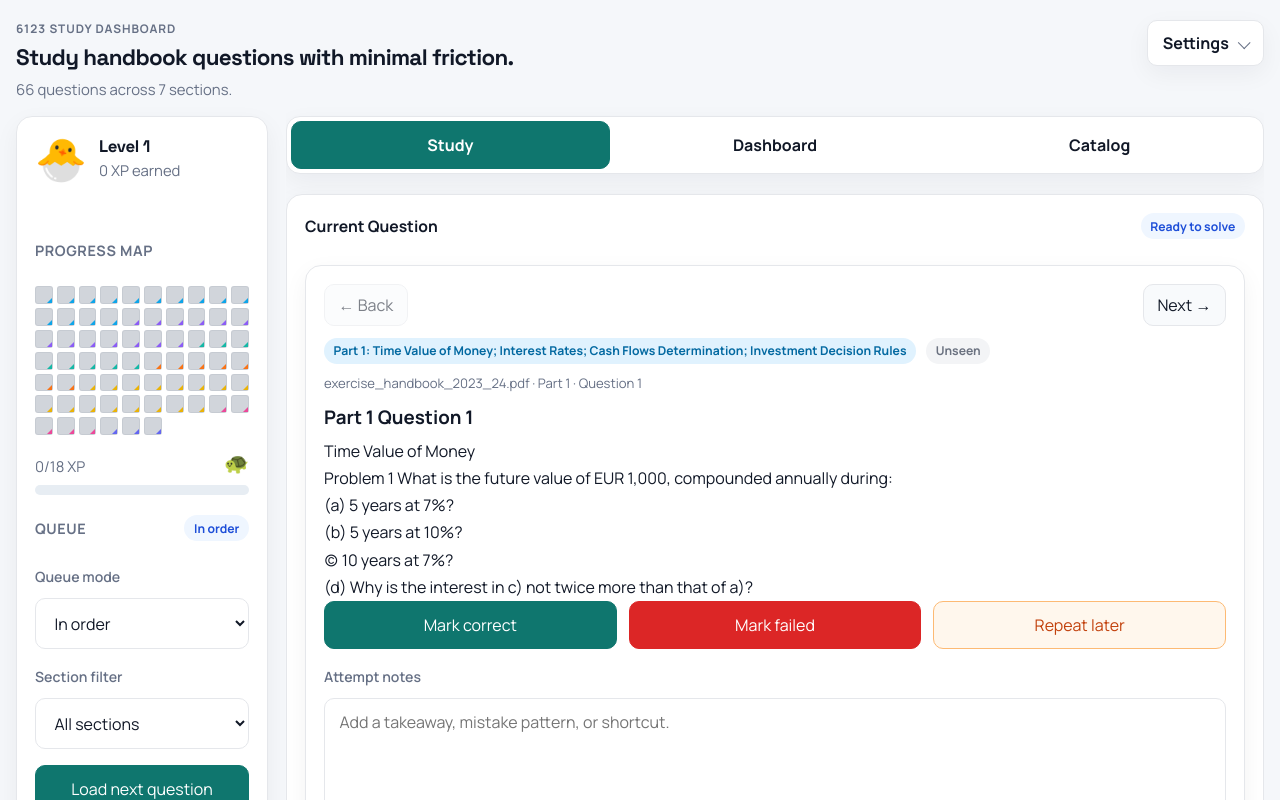
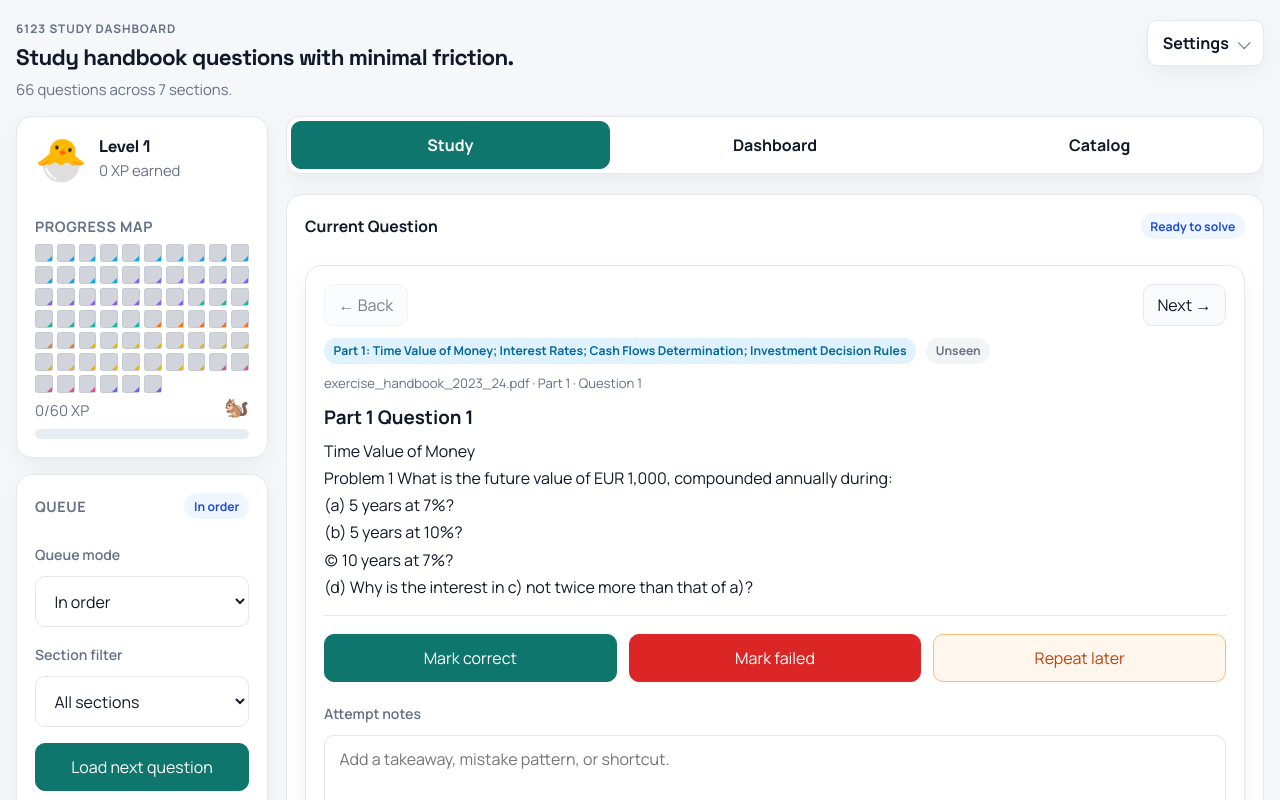
Before and after one commit to erik-gunnarsson/6123-study-dashboard, a website with bundled scripts: page index.html in a window 1280 px wide. Both pictures are taken after typing "Sample" into the empty fields and a click on the button "Start studying". Shown: the top 800 px of the page. Built offline with nearby package versions, Linux system fonts and the light colour scheme.

Commit message:
update UX

```diff
--- a/index.html
+++ b/index.html
@@ -91,7 +91,7 @@
 
       <main class="app-grid">
         <div class="sidebar-column">
-          <aside class="panel stack sidebar-panel">
+          <aside class="panel progression-card">
             <section id="progression-panel" class="progression-panel" aria-label="XP progression">
               <div class="progression-header">
                 <div class="progression-level">
@@ -106,7 +106,7 @@
             </section>
 
             <section class="sidebar-status">
-              <div class="section-heading sidebar-heading">
+              <div class="section-heading sidebar-heading compact-heading">
                 <h2>Progress map</h2>
               </div>
               <div id="sidebar-question-matrix" class="question-matrix question-matrix-compact" aria-label="Compact question outcome matrix"></div>
@@ -120,7 +120,9 @@
                 </div>
               </div>
             </section>
+          </aside>
 
+          <aside class="panel stack sidebar-panel">
             <section>
               <div class="section-heading sidebar-heading">
                 <h2>Queue</h2>
@@ -213,6 +215,7 @@
               </section>
 
               <form id="attempt-form" class="attempt-form">
+                <div class="question-action-divider" aria-hidden="true"></div>
                 <div class="button-row wrap">
                   <button type="submit" data-outcome="correct" class="success-button">Mark correct</button>
                   <button type="submit" data-outcome="failed" class="danger-button">Mark failed</button>
--- a/src/progression.js
+++ b/src/progression.js
@@ -1,19 +1,16 @@
 const LEVELS = [
   { emoji: "🐣", label: "Level 1", xpRequired: 0 },
-  { emoji: "🐢", label: "Level 2", xpRequired: 18 },
-  { emoji: "🐿️", label: "Level 3", xpRequired: 42 },
-  { emoji: "🐈", label: "Level 4", xpRequired: 72 },
-  { emoji: "🦊", label: "Level 5", xpRequired: 110 },
-  { emoji: "🐺", label: "Level 6", xpRequired: 156 },
-  { emoji: "🦁", label: "Level 7", xpRequired: 212 },
-  { emoji: "🐉", label: "Level 8", xpRequired: 280 },
+  { emoji: "🐿️", label: "Level 2", xpRequired: 60 },
+  { emoji: "🦊", label: "Level 3", xpRequired: 140 },
+  { emoji: "🦁", label: "Level 4", xpRequired: 260 },
+  { emoji: "🐉", label: "Level 5", xpRequired: 420 },
   { emoji: "🧙‍♂️", label: "Mastery", xpRequired: null },
 ];
 
 const XP_BY_OUTCOME = {
-  failed: 8,
-  repeat: 12,
-  correct: 16,
+  failed: 3,
+  repeat: 5,
+  correct: 8,
 };
 
 export function getLevelConfig() {
--- a/styles.css
+++ b/styles.css
@@ -310,6 +310,11 @@ button:disabled {
   top: 16px;
 }
 
+.progression-card {
+  display: grid;
+  gap: 10px;
+}
+
 .feedback-panel {
   padding: 18px;
 }
@@ -317,12 +322,12 @@ button:disabled {
 .progression-panel {
   position: relative;
   overflow: hidden;
-  padding-bottom: 4px;
+  padding-bottom: 0;
 }
 
 .progression-header {
   position: relative;
-  min-height: 82px;
+  min-height: 72px;
 }
 
 .progression-level {
@@ -386,6 +391,10 @@ button:disabled {
 .section-heading h4 {
   margin: 0;
   font-size: 0.98rem;
+}
+
+.compact-heading {
+  margin-bottom: 8px;
 }
 
 .sidebar-heading h2 {
@@ -859,8 +868,14 @@ textarea {
   border-top: 1px solid var(--line);
 }
 
+.question-action-divider {
+  height: 1px;
+  margin: 14px 0 6px;
+  background: var(--line);
+}
+
 .side-note-field {
-  margin-top: 6px;
+  margin-top: 10px;
 }
 
 .study-secondary-actions {
```
Also changed, not shown: tests/progression.test.js (+4 -4 lines), tests/stats.test.js (+2 -2 lines).
